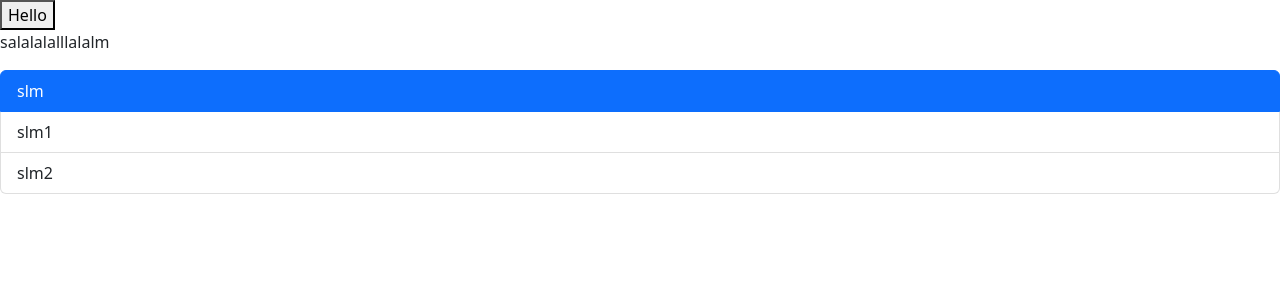
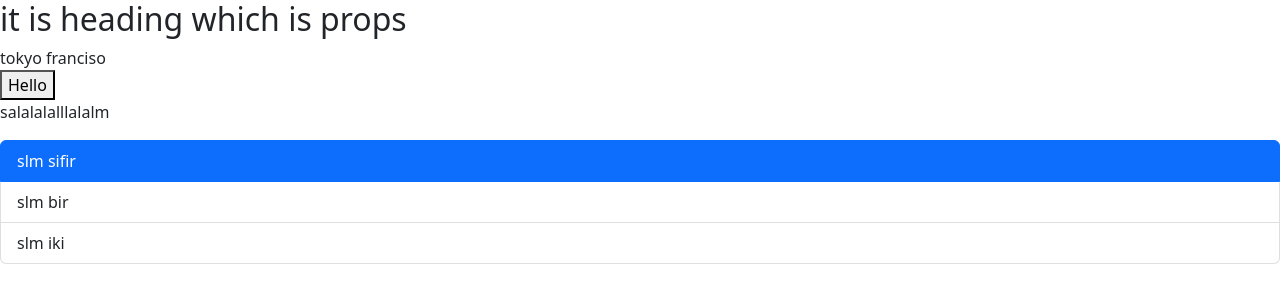
Before and after one commit to iammmila/TS_learning, a React (Vite) app: page / in a window 1280 px wide. Shown: the top 302 px of the page. Built offline with nearby package versions, Linux system fonts and the light colour scheme.

Commit message:
passing function and data via props

```diff
--- a/src/App.tsx
+++ b/src/App.tsx
@@ -1,12 +1,20 @@
 import Message from "./assets/Message";
 import ListGroup from "./components/ListGroup";
+import Properties from "./components/Properties";
 
 function App() {
+  //? passing data via props
+  const items = ["tokyo", " franciso"];
+  //? passing function via props
+  const handleSelectItem = (group: string) => {
+    console.log(group);
+  };
   return (
     <div>
-      <Message/>
+      <Properties items={items} heading={"it is heading which is props"} />
+      <Message />
       <p>salalalalllalalm</p>
-      <ListGroup />
+      <ListGroup onSelectGroup={handleSelectItem} />
     </div>
   );
 }
--- a/src/components/ListGroup.tsx
+++ b/src/components/ListGroup.tsx
@@ -1,7 +1,9 @@
 import React, { useState } from "react";
-
-function ListGroup() {
-  const groups = ["slm", "slm1", "slm2"];
+interface Props {
+  onSelectGroup: (group: string) => void;
+}
+function ListGroup({ onSelectGroup }: Props) {
+  const groups = ["slm sifir", "slm bir", "slm iki"];
   const [selectedIndex, setSelectedIndex] = useState(0);
   return (
     <ul className="list-group">
@@ -13,7 +15,9 @@ function ListGroup() {
               : "list-group-item"
           }
           key={group}
-          onClick={() =>{ setSelectedIndex(index), console.log(group, index)}}
+          onClick={() => {
+            setSelectedIndex(index), onSelectGroup(group);
+          }}
         >
           {group}
         </li>
--- /dev/null
+++ b/src/components/Properties.tsx
@@ -0,0 +1,17 @@
+// import React from "react";
+
+interface Props {
+  items: string[];
+  heading: string;
+}
+
+function Properties(props: Props) {
+  return (
+    <>
+      <h2>{props.heading}</h2>
+      <div>{props.items}</div>
+    </>
+  );
+}
+
+export default Properties;
```
